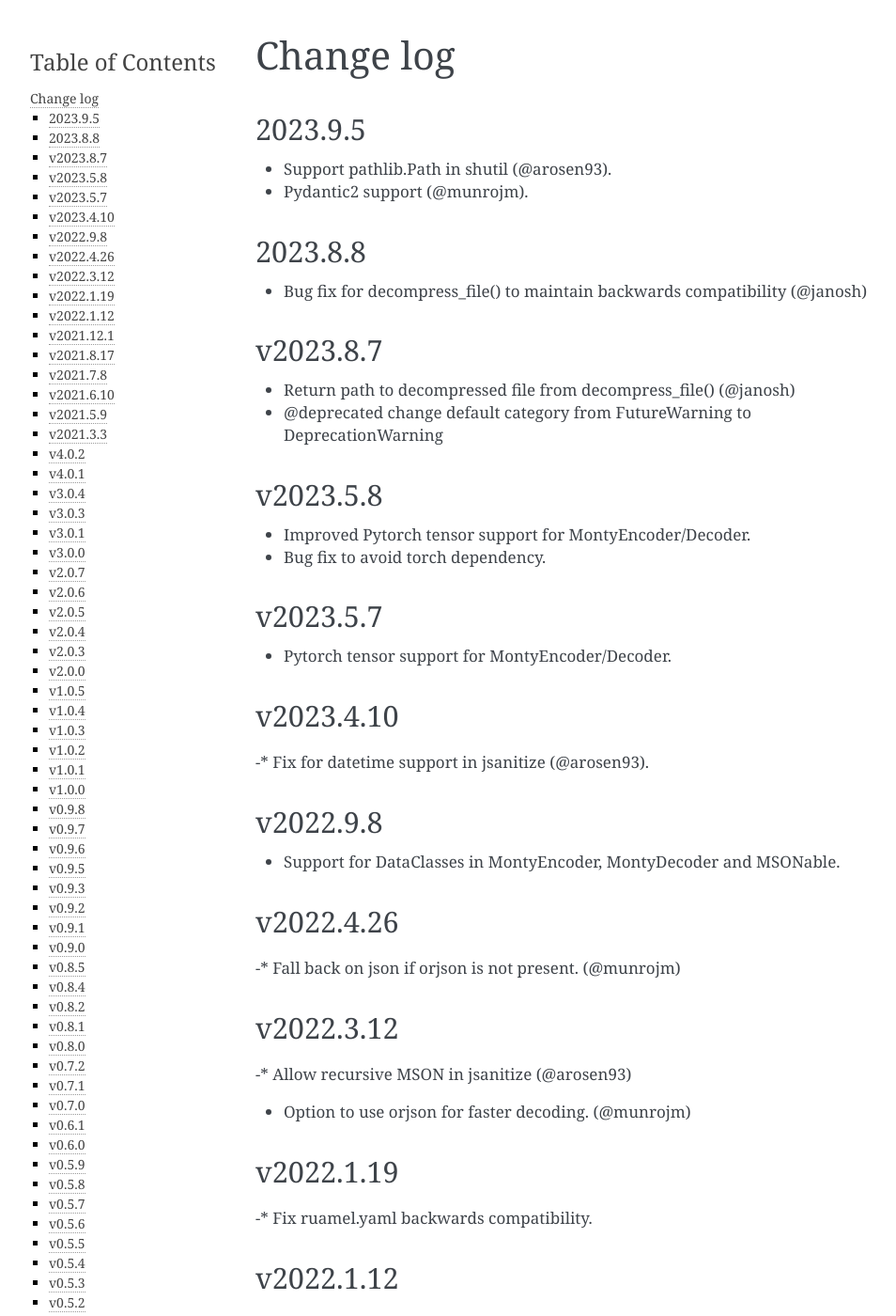
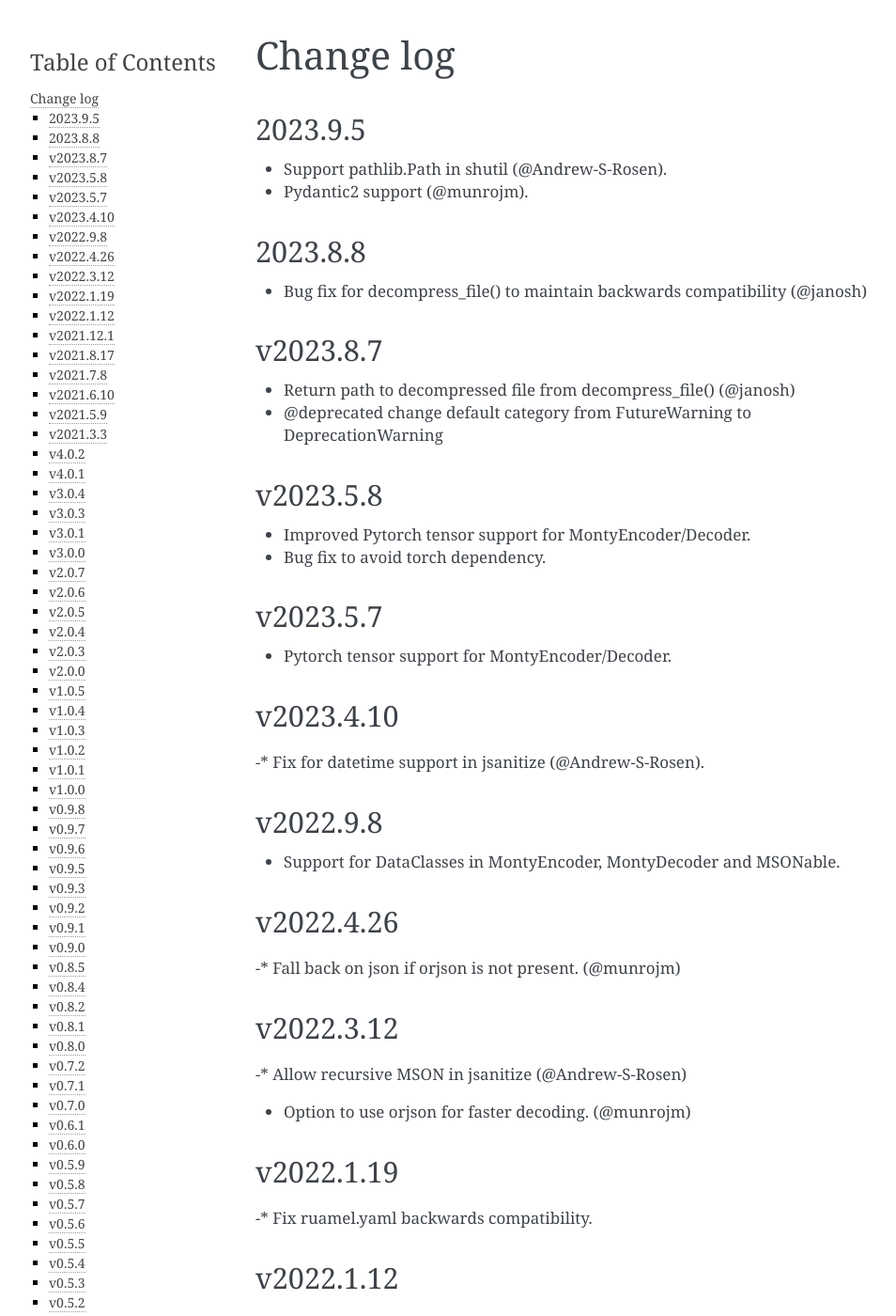
Before and after one commit to materialsvirtuallab/monty, a Sphinx documentation site: the page built from docs/changelog.md, in a window 1280 px wide and 1400 px high. Shown: the whole window at 94% size, without its empty margins (148-1102 px from the left). Built offline with Sphinx 7.4.7, drawn with Linux system fonts in a browser that asks for light colours; some of the changed text lies outside the part shown.

Commit message:
Update @arosen93 to @Andrew-S-Rosen

```diff
--- a/docs/changelog.md
+++ b/docs/changelog.md
@@ -1,89 +1,117 @@
 # Change log
 
 ## 2023.9.5
-- Support pathlib.Path in shutil (@arosen93).
+
+- Support pathlib.Path in shutil (@Andrew-S-Rosen).
 - Pydantic2 support (@munrojm).
 
 ## 2023.8.8
-* Bug fix for decompress_file() to maintain backwards compatibility (@janosh)
+
+- Bug fix for decompress_file() to maintain backwards compatibility (@janosh)
 
 ## v2023.8.7
-* Return path to decompressed file from decompress_file() (@janosh)
-* @deprecated change default category from FutureWarning to DeprecationWarning
+
+- Return path to decompressed file from decompress_file() (@janosh)
+- @deprecated change default category from FutureWarning to DeprecationWarning
 
 ## v2023.5.8
-* Improved Pytorch tensor support for MontyEncoder/Decoder.
-* Bug fix to avoid torch dependency.
+
+- Improved Pytorch tensor support for MontyEncoder/Decoder.
+- Bug fix to avoid torch dependency.
 
 ## v2023.5.7
-* Pytorch tensor support for MontyEncoder/Decoder.
+
+- Pytorch tensor support for MontyEncoder/Decoder.
 
 ## v2023.4.10
--* Fix for datetime support in jsanitize (@arosen93).
+
+-\* Fix for datetime support in jsanitize (@Andrew-S-Rosen).
 
 ## v2022.9.8
-* Support for DataClasses in MontyEncoder, MontyDecoder and MSONable.
+
+- Support for DataClasses in MontyEncoder, MontyDecoder and MSONable.
 
 ## v2022.4.26
--* Fall back on json if orjson is not present. (@munrojm)
+
+-\* Fall back on json if orjson is not present. (@munrojm)
 
 ## v2022.3.12
--* Allow recursive MSON in jsanitize (@arosen93)
-* Option to use orjson for faster decoding. (@munrojm)
+
+-\* Allow recursive MSON in jsanitize (@Andrew-S-Rosen)
+
+- Option to use orjson for faster decoding. (@munrojm)
 
 ## v2022.1.19
--* Fix ruamel.yaml backwards compatibility.
+
+-\* Fix ruamel.yaml backwards compatibility.
 
 ## v2022.1.12
--* Fix decoding of dictionaries (@arosen93).
-* Formal support for py3.10
+
+-\* Fix decoding of dictionaries (@Andrew-S-Rosen).
+
+- Formal support for py3.10
 
 ## v2021.12.1
--* Adds support for lzma/xz format in zopen (@zhubonan).
+
+-\* Adds support for lzma/xz format in zopen (@zhubonan).
 
 ## v2021.8.17
--* Support serialization for Pandas DataFrames (@mkhorton).
+
+-\* Support serialization for Pandas DataFrames (@mkhorton).
 
 ## v2021.7.8
-* Support the specification of `fmt` keyword arg in monty.serialization
+
+- Support the specification of `fmt` keyword arg in monty.serialization
   loadfn and dumpfn.
 
 ## v2021.6.10
--* Expanded support for built-in functions, numpy types, etc. in MSON serialization (@utf).
+
+-\* Expanded support for built-in functions, numpy types, etc. in MSON serialization (@utf).
 
 ## v2021.5.9
-* Drop py3.5 support.
+
+- Drop py3.5 support.
 
 ## v2021.3.3
-* pydantic support (@shyamd)
-* UUID serialization support (@utf)
+
+- pydantic support (@shyamd)
+- UUID serialization support (@utf)
 
 ## v4.0.2
+
 1. Allow specification of warning category in deprecated wrapper.
 
 ## v4.0.1
+
 1. USe FutureWarning in the monty.dev.deprecated wrapper instead.
 
 ## v3.0.4
+
 1. Add support for complex dtypes in MSONable numpy arrays. (@fracci)
 
 ## v3.0.3
+
 1. Improvements to MSONAble to support Varidac Args (@shyamd).
 
 ## v3.0.1
+
 1. Bug fixes for Windows.
 
 ## v3.0.0
+
 1. Py3 only version.
 
 ## v2.0.7
+
 1. MSONable now supports Enum types. (@mkhorton)
 
 ## v2.0.6
+
 1. Revert py27 incompatible fmt spec for loadfn and dumpfn for now. This is
    a much less common use case.
 
 ## v2.0.5
+
 1. Checking for extension type in loadfn and dumpfn now relies on ".json",
    ".yaml" or ".mpk". Further, now ".yml" and ".yaml" are both recognized as
    YAML files. (@clegaspi)
@@ -91,126 +119,162 @@
    explicitly. (@clegaspi)
 
 ## v2.0.4
+
 1. Bug fix for invert MSON caused by `@version`.
 
 ## v2.0.3
+
 1. Support for nested MSONAble objects with MontyEncoder and dumpfn.
    (@davidwaroquiers)
 2. Add @version to MSONAble. (@mkhorton)
 
 ## v2.0.0
+
 1. Support for Path object in zopen.
 
 ## v1.0.5
+
 1. Bug fix for io.reverse_readfile to ensure txt or binary string.
 
 ## v1.0.4
+
 1. monty.shutil.remove which allows symlinks removal. Also improved
    monty.tempfile.ScratchDir cleanup. (@shyamd)
 
 ## v1.0.3
+
 1. Bug fix for reverse_readfile for bz2 files (Alex Urban)
 
 ## v1.0.2
+
 1. Misc bug fixes (tempdir on Windows)
 
 ## v1.0.1
+
 1. Use CLoader and CDumper by default for speed.
 
 ## v1.0.0
+
 1. Ruamel.yaml is now used as the default YAML parser and dumper.
 
 ## v0.9.8
+
 1. Now ScratchDir functions as it should by replacing the original directory.
 
 ## v0.9.7
+
 1. Minor update for inspect deprecation.
 
 ## v0.9.6
+
 1. Allow private variable names (with leading underscores) to be auto-detected
    in default MSONable.
 
 ## v0.9.5
+
 1. Favor use of inspect.signature in MSONAble.
 
 ## v0.9.3
+
 1. Fix monty decoding of bson only if bson is present.
 
 ## v0.9.2
+
 1. Minor update.
 
 ## v0.9.1
+
 1. bson.objectid.ObjectId support for MontyEncoder and MontyDecoder.
 
 ## v0.9.0
+
 1. Improved default as and from_dict.
 
 ## v0.8.5
+
 1. Minor bug fixes.
 
 ## v0.8.4
+
 1. Support for bson fields in jsanitize.
 
 ## v0.8.2
+
 1. Fasetr gzip.
 
 ## v0.8.1
+
 1. Update gcd for deprecated fractions.gcd in py >= 3.5. Try math.gcd by default first.
 
 ## v0.8.0
+
 1. A new collections.tree object, which allows nested defaultdicts.
 
 ## v0.7.2
+
 1. Added support for msgpack serialization in monty.serialization.dumpfn, loadfn
    and monty.msgpack.default and object_hook.
 
 ## v0.7.1
+
 1. Added timeout function. Useful to limit function calls that take too long.
 
 ## v0.7.0
+
 1. New backwards incompatible MSONable implementation that inspects init args
    to create a default dict representation for objects.
 
 ## v0.6.1
+
 1. New jsanitize method to convert objects supporting the MSONable protocol
    to json serializable dicts.
 
 ## v0.6.0
+
 1. New frozendict and MongoDict (allows for Javascript like access of nested
    dicts) classes (Matteo).
 2. New Command class in subprocess which allows commands to be run in separate
    thread with timeout (Matteo).
 
 ## v0.5.9
+
 1. More fixes for reverse read of gzipped files ofr Py3k.
 
 ## v0.5.8
+
 1. Fix reverse read file for gzipped files.
 
 ## v0.5.7
+
 1. Added a reverse_readfile method in monty.io, which is faster than
    reverse_readline for large files.
 
 ## v0.5.6
+
 1. Provide way to specify Dumper and Loader in monty.serialization.
 2. Better handling of unicode.
 
 ## v0.5.5
+
 1. More robust handling of numpy arrays and datetime objects in json.
 2. Refactor NotOverwritableDict to Namespace (Matteo).
 
 ## v0.5.4
+
 1. Addition of many help functions in string, itertools, etc. (Matteo).
 2. NullFile and NullStream in monty.design_patterns (Matteo).
 3. FileLock in monty.io (Matteo)
 
 ## v0.5.3
+
 1. Minor efficiency improvement.
 
 ## v0.5.2
+
 1. Add unicode2str and str2unicode in monty.string.
 
 ## v0.5.0
+
 1. Completely rewritten zopen which supports the "rt" keyword of Python 3
    even when used in Python 2.
 2. monty.string now has a marquee method which centers a string
@@ -219,84 +283,106 @@
    support is now dropped.
 
 ## v0.4.4
+
 1. Refactor lazy_property to be in functools module.
 
 ## v0.4.3
+
 1. Additional dev decorators lazy and logging functions.
 
 ## v0.4.2
+
 1. Improve numpy array serialization with MontyEncoder.
 
 ## v0.4.1
+
 1. Minor bug fix for module load in Py3k.
 
 ## v0.4.0
+
 1. Remove deprecated json.loadf methods.
 2. Add MSONable protocol for json/yaml based serialization.
 3. deprecated now supports an additonal message.
 
 ## v0.3.6
+
 1. :class:`monty.tempfile.ScratchDir` now checks for existence of root
    directory. If root path does not exist, will function as simple
    pass through. Makes it a lot more robust to bad mounting of scratch
    directories.
 
 ## v0.3.5
+
 1. Added backport of functools.lru_cache.
 
 ## v0.3.4
+
 1. Specialized json encoders / decoders with support for numpy arrays and
    objects supporting a to_dict() protocol used in pymatgen.
 
 ## v0.3.1
+
 1. Proper support for libyaml auto-detect in yaml support.
 
 ## v0.3.0
+
 1. Refactor serialization tools to shorten method names.
 
 ## v0.2.4
+
 1. Added serialization module that supports both json and yaml. The latter
    requires pyyaml.
 
 ## v0.2.3
+
 1. Added get_ncpus method in dev. (G. Matteo).
 
 ## v0.2.2
+
 1. Add a Fabric-inspired cd context manager in monty.os.
 2. Refactor ScratchDir context manager to monty.tempfile.
 
 ## v0.2.1
+
 1. Add string module, which provides a function to remove non-ascii
    characters. More to be added.
 
 ## v0.2.0
+
 1. ScratchDir now supports non-copying of files to and from current
    directory, and this is the default (different from prior releases).
 2. Yet more improvements to copy_r to prevent recursive infinite loops in
    copying.
 
 ## v0.1.5
+
 1. Added the useful monty.shutil.compress_file, compress_dir,
    decompress_file and decompress_dir methods.
 2. Much more robust copy_r in shutil.
 
 ## v0.1.4
+
 1. Bug fix for 0.1.3.
 
 ## v0.1.2
+
 1. Added zpath method to return zipped paths.
 
 ## v0.1.1
+
 1. Minor release to update description.
 
 ## v0.1.0
+
 1. Ensure Python 3+ compatibility.
 2. Travis testing implemented.
 
 ## v0.0.5
+
 1. First official alpha release with unittests and docs.
 
 ## v0.0.2
+
 1. Added several decorators and utilities.
 
 ## v0.0.1
```
